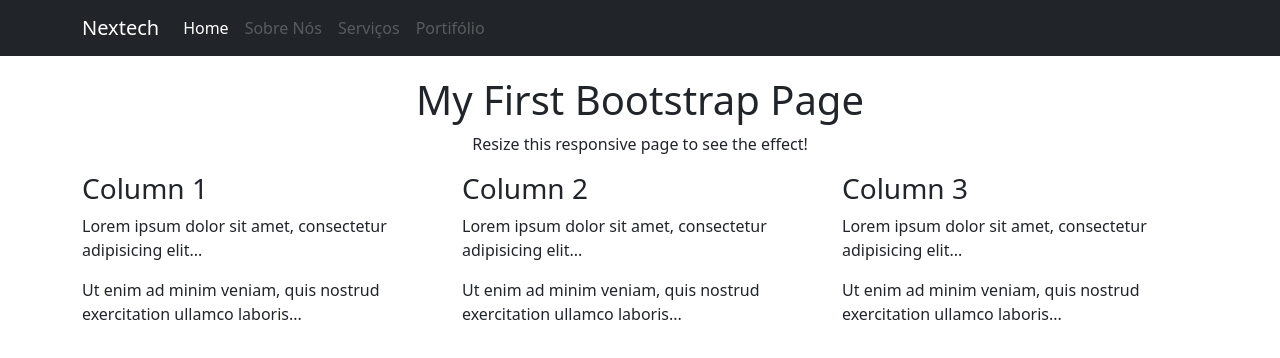
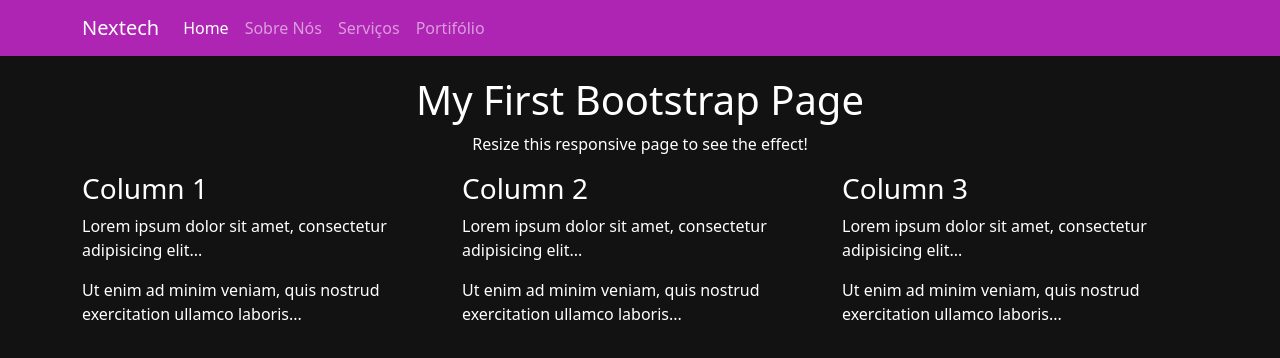
Before and after one commit to jnsbatista/nextech, a plain HTML site: page index.html in a window 1280 px wide. Drawn offline with Linux system fonts and the light colour scheme.

Commit message:
Add files via upload

```diff
--- a/index.html
+++ b/index.html
@@ -14,7 +14,8 @@
   </head>
   <body>
 <main>
-  <nav class="navbar navbar-expand-lg navbar-dark bg-dark" aria-label="Eighth navbar example">
+
+    <nav class="navbar navbar-expand-lg navbar-dark"; aria-label="Eighth navbar example">
       <div class="container">
         <a class="navbar-brand" href="#">Nextech</a>
         <button class="navbar-toggler" type="button" data-bs-toggle="collapse" data-bs-target="#navbarsExample07" aria-controls="navbarsExample07" aria-expanded="false" aria-label="Toggle navigation">
@@ -27,25 +28,25 @@
               <a class="nav-link active" aria-current="page" href="#">Home</a>
             </li>
             <li class="nav-item">
-            <a class="nav-link disabled" href="#">Sobre Nós </a>
+              <a class="nav-link desactive" href="#">Sobre Nós </a>
             </li>
             <li class="nav-item">
-            <a class="nav-link disabled">Serviços</a>
+              <a class="nav-link desactive">Serviços</a>
             </li>
             <li class="nav-item">
-            <a class="nav-link disabled">Portifólio</a>
+              <a class="nav-link desactive">Portifólio</a>
             </li>
           </ul>
         </div>
       </div>
     </nav>
 
-<div class="jumbotron text-center">
+    <div class="jumbotron text-center" style="background-color:transparent; color:#fff">
       <h1>My First Bootstrap Page</h1>
       <p>Resize this responsive page to see the effect!</p>
     </div>
 
-<div class="container">
+    <div class="container ">
       <div class="row">
         <div class="col-sm-4">
           <h3>Column 1</h3>
--- a/style.css
+++ b/style.css
@@ -1,10 +1,15 @@
 body {
   padding-bottom: 20px;
+  background-color: #121212;
+  color:#fff;
+  width:100%;
 }
 
 .navbar {
   margin-left: 0px;
   margin-bottom: 20px;
+  background-color: #c928cfda;
+  color:#ffffff;
 }
 .bd-placeholder-img {
   font-size: 1.125rem;
@@ -22,10 +27,10 @@ body {
 
 .b-example-divider {
   height: 3rem;
-  background-color: rgba(0, 0, 0, .1);
-  border: solid rgba(0, 0, 0, .15);
+  background-color: rgba(255, 255, 255);
+  border: solid rgba(255,255,255);
   border-width: 1px 0;
-  box-shadow: inset 0 .5em 1.5em rgba(0, 0, 0, .1), inset 0 .125em .5em rgba(0, 0, 0, .15);
+  box-shadow: inset 0 .5em 1.5em rgb(255, 255, 255), inset 0 .125em .5em rgba(255, 255, 255);
 }
 
 .b-example-vr {
```
Lines whose indentation alone changed are shown as unchanged.
